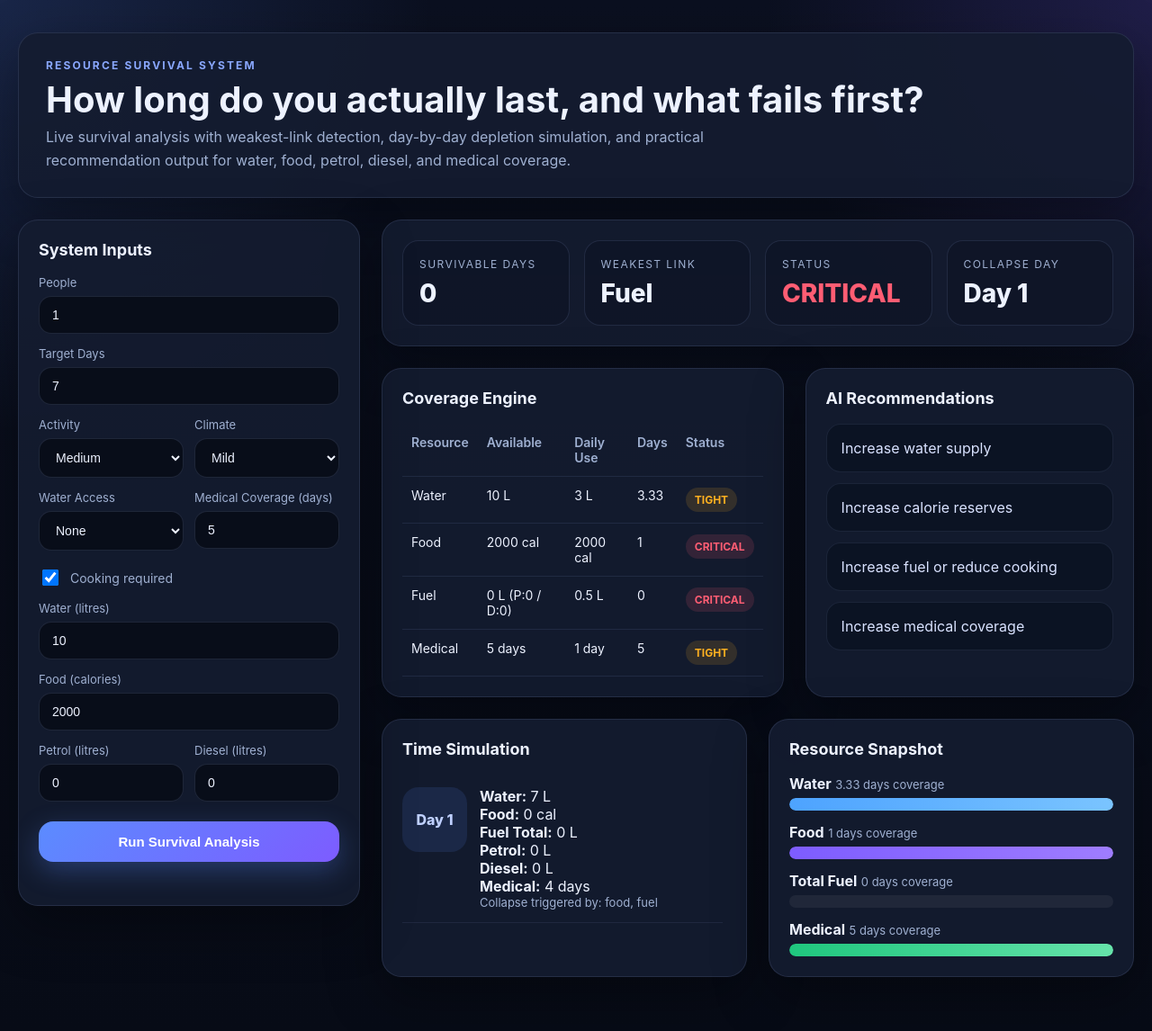
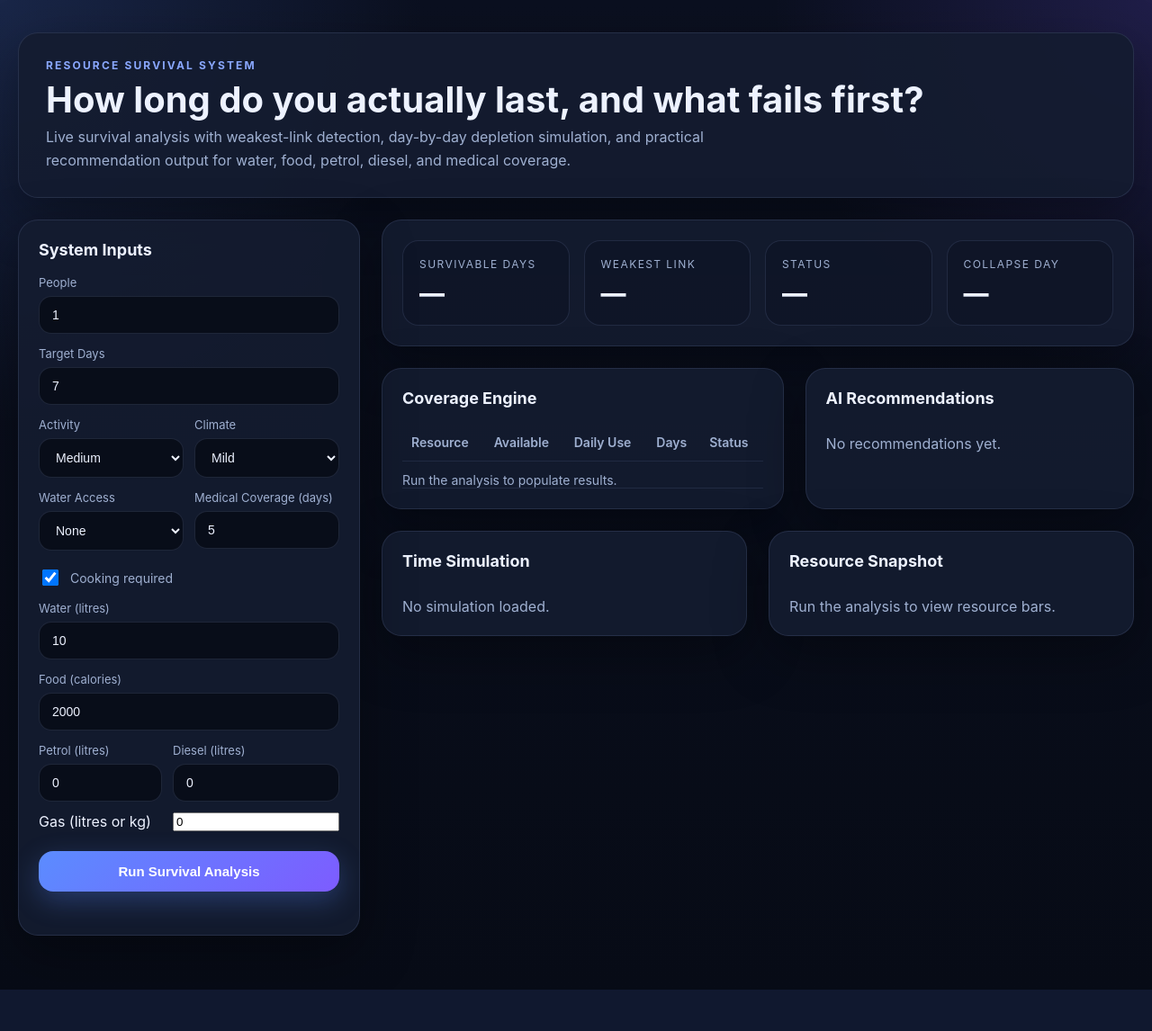
Before and after one commit to DarkFate673/survival-backend, a Flask app: page / in a window 1280 px wide. Shown: the whole page at 90% size. After the commit the page ends 1100 px from the top, so only its background shows below. Run offline with Flask 3, Linux system fonts and the light colour scheme.

Commit message:
Update index.html

```diff
--- a/templates/index.html
+++ b/templates/index.html
@@ -425,7 +425,9 @@
                             <label for="diesel">Diesel (litres)</label>
                             <input id="diesel" type="number" min="0" value="0" />
                         </div>
-                    </div>
+                            <label for="gas">Gas (litres or kg)</label>
+                            <input id="gas" type="number" value="0">
+                        </div>
 
                     <button class="btn" onclick="runAnalysis()">Run Survival Analysis</button>
                     <div id="error_box" class="error"></div>
@@ -530,6 +532,7 @@
                 food: Number(document.getElementById("food").value),
                 petrol: Number(document.getElementById("petrol").value),
                 diesel: Number(document.getElementById("diesel").value),
+                gas: Number(document.getElementById("gas").value)
                 medical: Number(document.getElementById("medical").value),
                 activity: document.getElementById("activity").value,
                 climate: document.getElementById("climate").value,
```
